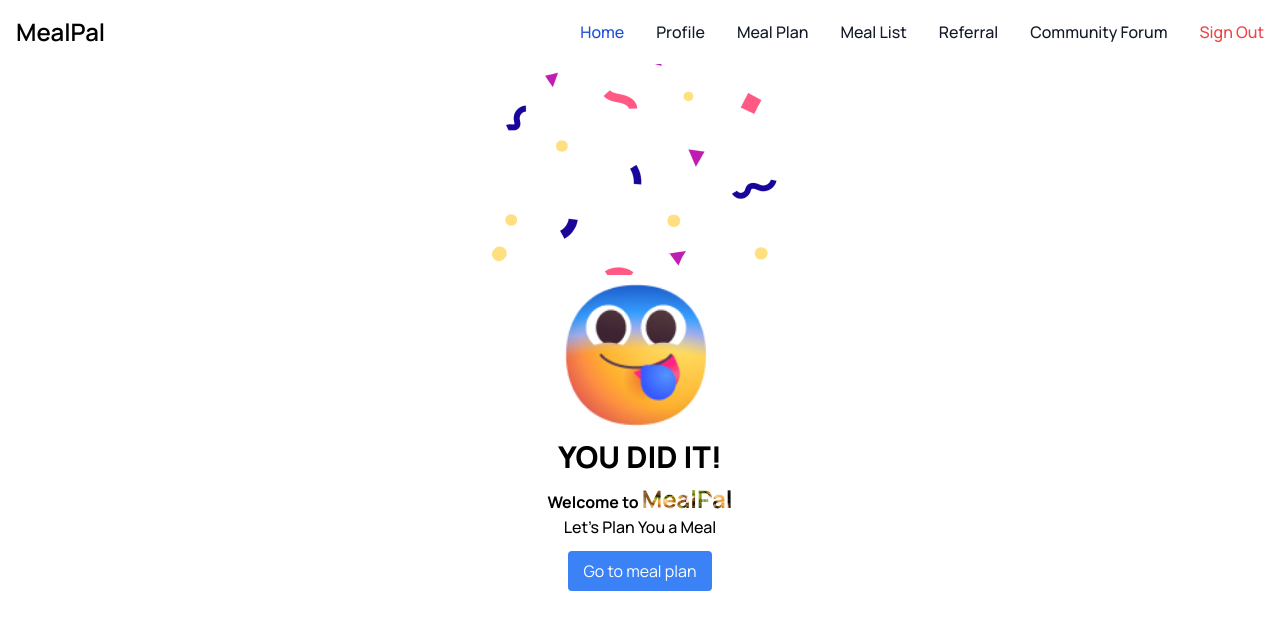
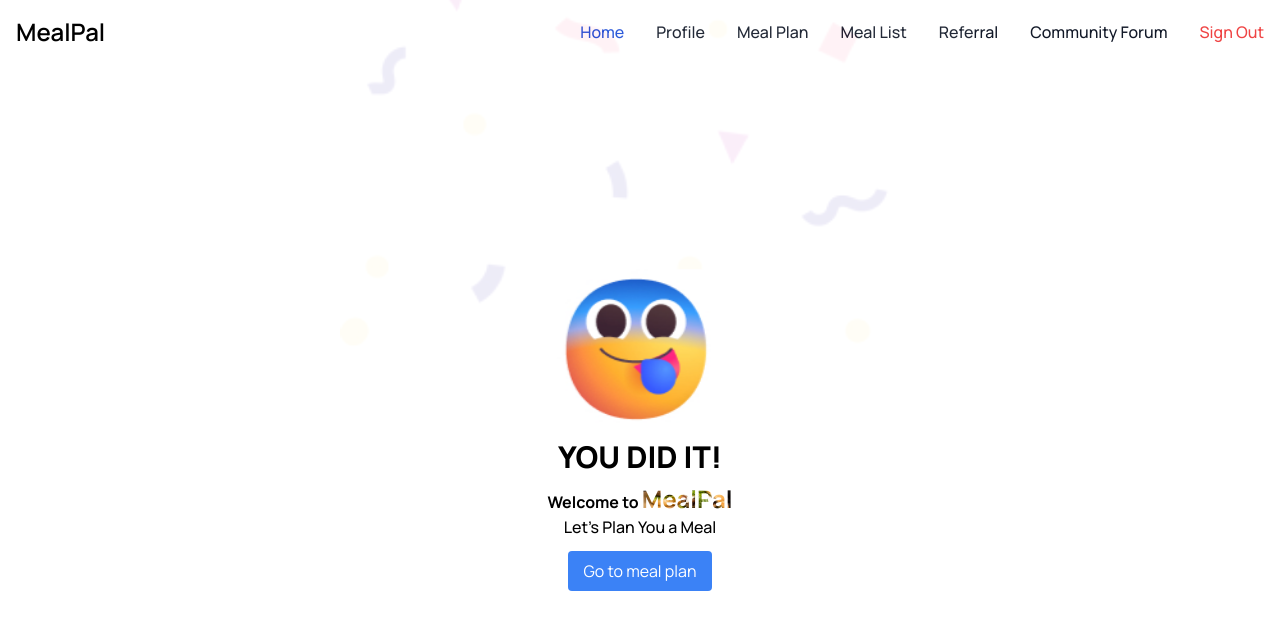
Before and after one commit to janeAnezi/c8Project, a React (Vite) app: page /notification in a window 1280 px wide. Shown: the top 630 px of the page. Built offline with nearby package versions, Linux system fonts and the light colour scheme; no server answers; sample sign-in values are in the browser's storage.

Commit message:
add animation to notification

```diff
--- a/src/Components/Notification.jsx
+++ b/src/Components/Notification.jsx
@@ -13,8 +13,8 @@ const Notification = () => {
         <div className='flex items-center justify-center'>
             <div className='text-center'>
                 <div className='ml-8'>
-                    <div> <img src="./src/assets/images/Confetti.jpg" alt="image" /></div>
-                    <div className='ml-16'> <img src="./src/assets/images/Emotion.jpg" alt="image" className='w-40'  /></div>
+                    <div> <img className='animate-ping' src="./src/assets/images/Confetti.jpg" alt="image" /></div>
+                    <div className='ml-16'> <img className='animate-bounce w-40' src="./src/assets/images/Emotion.jpg" alt="image"  /></div>
                 </div>
                 <div>
                     <p className=" mt-1 text-3xl font-extrabold  text-black mb-2">YOU DID IT!</p>
--- a/tailwind.config.js
+++ b/tailwind.config.js
@@ -8,6 +8,12 @@ export default {
     extend: {
       backgroundImage: {
         'foodbg': "url('./src/assets/images/foodbg.jpg')",
+      },
+      keyframes: {
+        wiggle: {
+          '0%, 100%': { transform: 'rotate(-3deg)' },
+          '50%': { transform: 'rotate(3deg)' },
+        }
       }
     },
   },
```
